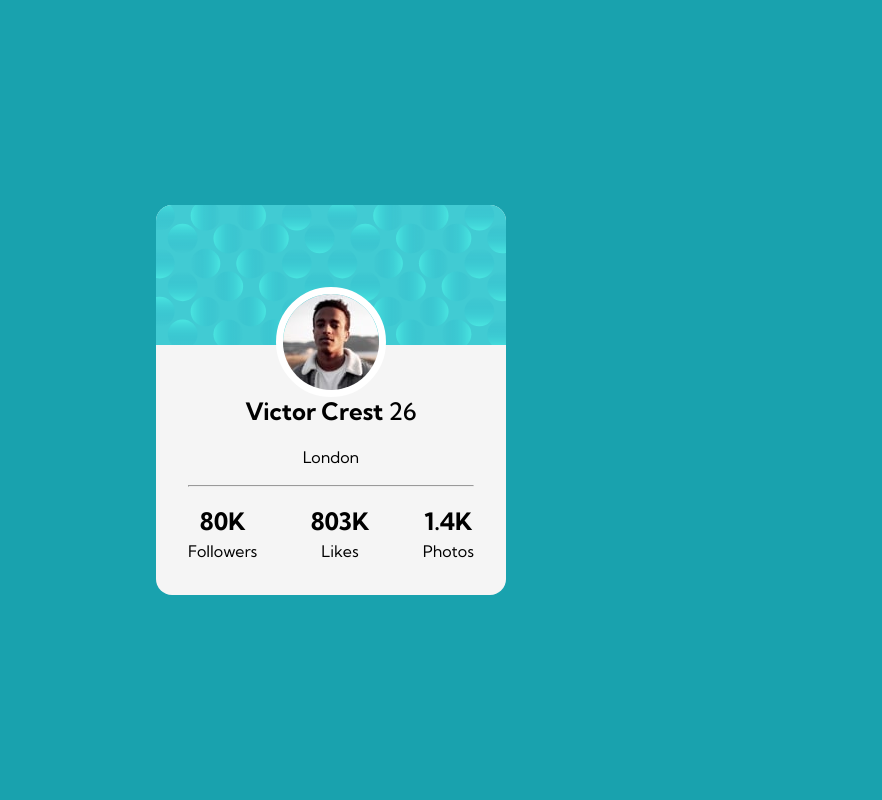
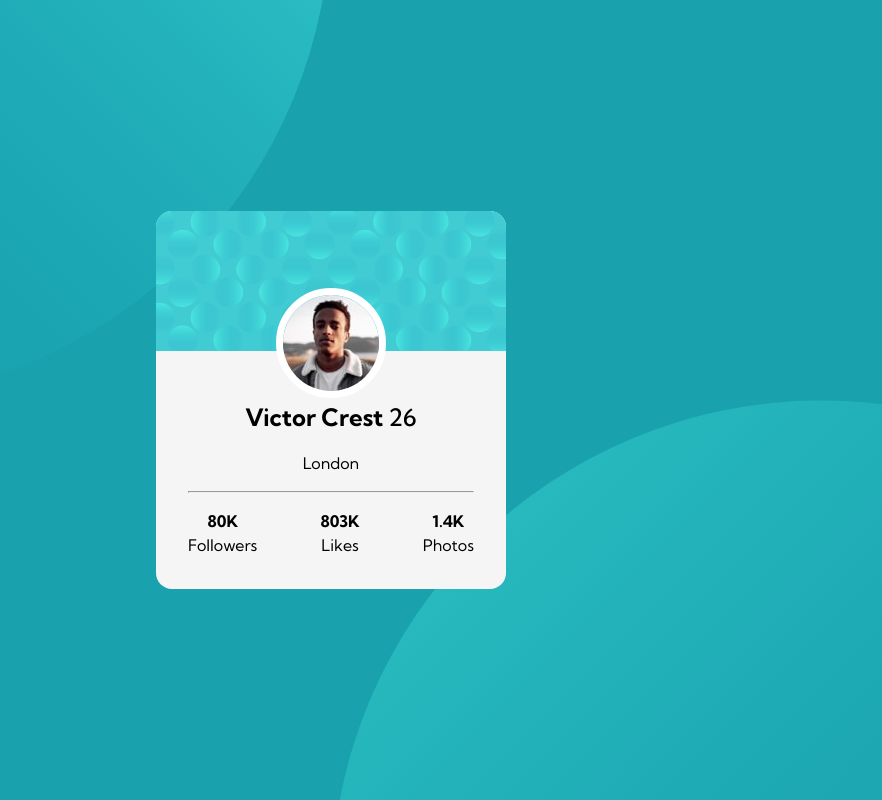
Before and after one commit to Ratified/Profile-Card-Component, a plain HTML site: page index.html in a window 1280 px wide. Shown: the whole page, without its empty margins (309-1191 px from the left). Drawn offline with Linux system fonts and the light colour scheme.

Commit message:
Update styles.css

```diff
--- a/styles.css
+++ b/styles.css
@@ -47,6 +47,9 @@ body{
     justify-content: center;
     align-items: center;
     min-height: 100vh;
+    background-image: url('./images/bg-pattern-top.svg'), url('./images/bg-pattern-bottom.svg');
+    background-repeat: no-repeat, no-repeat;
+    background-position: right 50vw bottom 50vh, left 50vw top 50vh;
 }
 
 .card{
@@ -98,3 +101,7 @@ span{
 .London{
     font-size: 1rem;
 }
+
+h2{
+    font-size: 1rem;
+}
```
